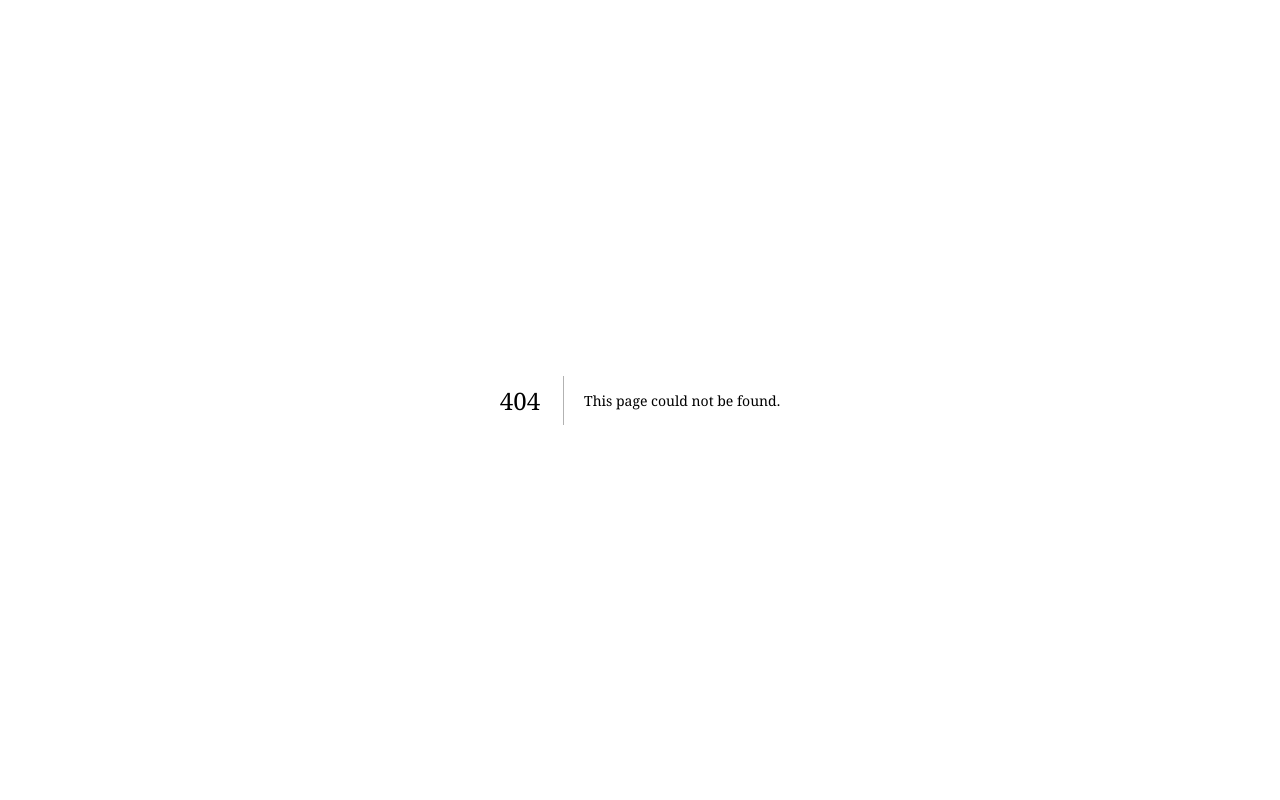
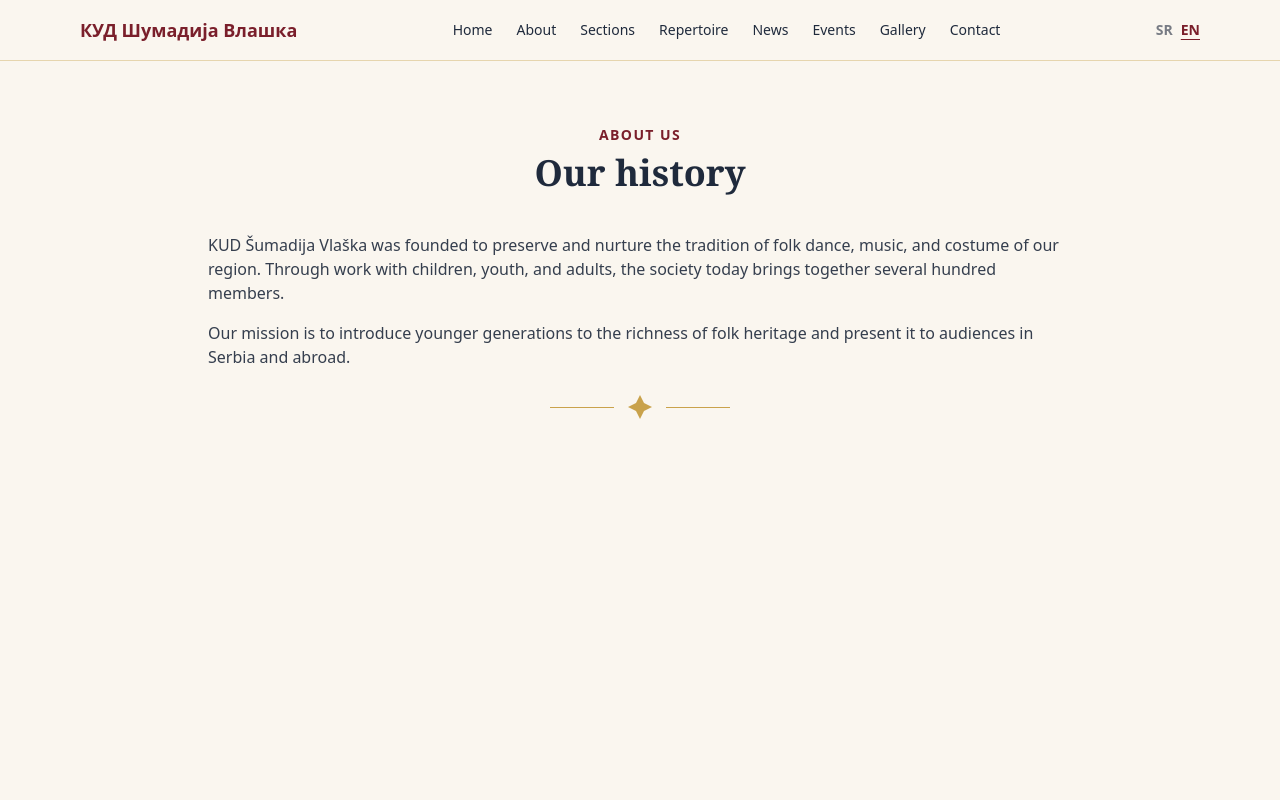
Before and after one commit to vuk00733/kud-sumadija-vlaska, a Next.js app: page /en/o-nama in a window 1280 px wide. Before the commit this address had no page. Shown: the top 800 px of the page. Built offline with nearby package versions, Linux system fonts and the light colour scheme.

Commit message:
feat: add about and sections pages

```diff
--- /dev/null
+++ b/src/app/[locale]/o-nama/page.tsx
@@ -0,0 +1,52 @@
+import { setRequestLocale } from "next-intl/server";
+import { SectionHeading } from "@/components/SectionHeading";
+import { OrnamentDivider } from "@/components/OrnamentDivider";
+import type { AppLocale } from "@/i18n/routing";
+import type { Metadata } from "next";
+
+export async function generateMetadata({
+  params,
+}: {
+  params: Promise<{ locale: AppLocale }>;
+}): Promise<Metadata> {
+  const { locale } = await params;
+  return {
+    title: locale === "sr" ? "О нама | КУД Шумадија Влашка" : "About | KUD Šumadija Vlaška",
+    description:
+      locale === "sr"
+        ? "Историја и мисија Културно-уметничког друштва Шумадија Влашка."
+        : "History and mission of KUD Šumadija Vlaška.",
+  };
+}
+
+export default async function AboutPage({
+  params,
+}: {
+  params: Promise<{ locale: AppLocale }>;
+}) {
+  const { locale } = await params;
+  setRequestLocale(locale);
+  const isSr = locale === "sr";
+
+  return (
+    <div className="mx-auto max-w-4xl px-4 py-16">
+      <SectionHeading
+        eyebrow={isSr ? "О друштву" : "About us"}
+        title={isSr ? "Наша историја" : "Our history"}
+      />
+      <div className="prose max-w-none text-[var(--color-navy)]/90 space-y-4">
+        <p>
+          {isSr
+            ? "Културно-уметничко друштво Шумадија Влашка основано је са циљем да чува и негује традицију народне игре, музике и ношње нашег краја. Кроз рад са децом, омладином и одраслима, друштво данас окупља неколико стотина чланова."
+            : "KUD Šumadija Vlaška was founded to preserve and nurture the tradition of folk dance, music, and costume of our region. Through work with children, youth, and adults, the society today brings together several hundred members."}
+        </p>
+        <p>
+          {isSr
+            ? "Наша мисија је да младе генерације упознамо са богатством народне баштине и да је представљамо публици у Србији и иностранству."
+            : "Our mission is to introduce younger generations to the richness of folk heritage and present it to audiences in Serbia and abroad."}
+        </p>
+      </div>
+      <OrnamentDivider />
+    </div>
+  );
+}
--- /dev/null
+++ b/src/app/[locale]/sekcije/page.tsx
@@ -0,0 +1,48 @@
+import { setRequestLocale } from "next-intl/server";
+import { SectionHeading } from "@/components/SectionHeading";
+import { PlaceholderArt } from "@/components/PlaceholderArt";
+import { sectionItems } from "@/content/sections";
+import type { AppLocale } from "@/i18n/routing";
+import type { Metadata } from "next";
+
+export async function generateMetadata({
+  params,
+}: {
+  params: Promise<{ locale: AppLocale }>;
+}): Promise<Metadata> {
+  const { locale } = await params;
+  return {
+    title: locale === "sr" ? "Секције | КУД Шумадија Влашка" : "Sections | KUD Šumadija Vlaška",
+  };
+}
+
+export default async function SectionsPage({
+  params,
+}: {
+  params: Promise<{ locale: AppLocale }>;
+}) {
+  const { locale } = await params;
+  setRequestLocale(locale);
+  const isSr = locale === "sr";
+
+  return (
+    <div className="mx-auto max-w-6xl px-4 py-16">
+      <SectionHeading
+        eyebrow={isSr ? "Секције" : "Sections"}
+        title={isSr ? "Наши ансамбли" : "Our ensembles"}
+      />
+      <div className="grid grid-cols-1 md:grid-cols-3 gap-8">
+        {sectionItems.map((section) => (
+          <div key={section.id} className="rounded-lg overflow-hidden border border-[var(--color-gold)]/30">
+            <PlaceholderArt seed={section.id} label={section.name[locale]} className="h-40 w-full" />
+            <div className="p-5">
+              <h3 className="font-bold text-lg">{section.name[locale]}</h3>
+              <p className="text-sm text-[var(--color-bordo)] font-semibold mb-2">{section.ageRange[locale]}</p>
+              <p className="text-sm text-[var(--color-navy)]/70">{section.description[locale]}</p>
+            </div>
+          </div>
+        ))}
+      </div>
+    </div>
+  );
+}
```
